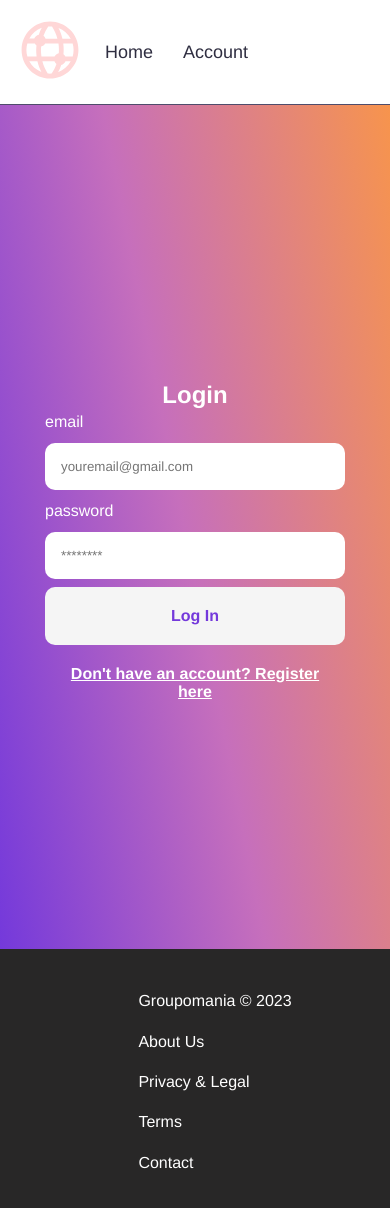
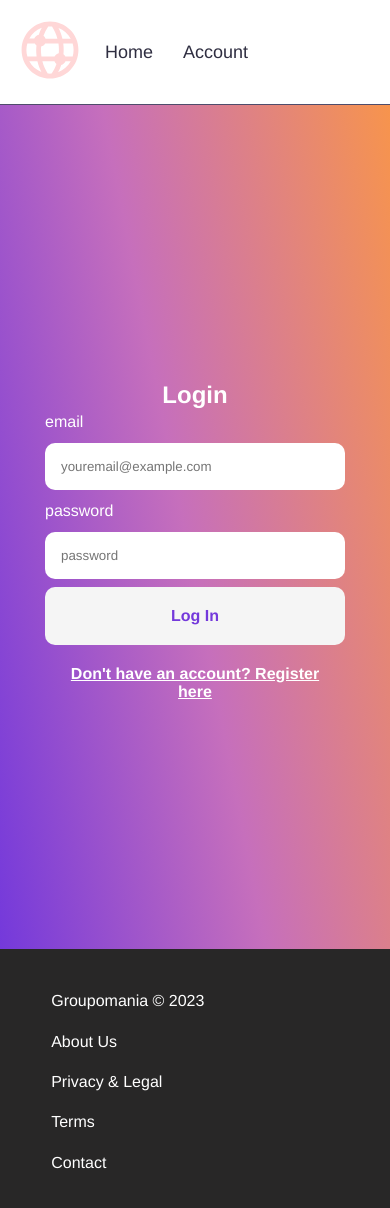
Before and after one commit to kris-v/kris-v-project-7--react-front-end, a React (Create React App) app: page /login in a window 390 px wide. Shown: the top 1208 px of the page. Built offline with nearby package versions, Linux system fonts and the light colour scheme.

Commit message:
Fixed an error with the login page when user credentials are entered incorrectly.

```diff
--- a/src/Components/Registration/Login.jsx
+++ b/src/Components/Registration/Login.jsx
@@ -1,5 +1,5 @@
-import React, { useState, useEffect } from 'react'
-import { Redirect, useHistory, useLocation } from 'react-router-dom'
+import React, { useState } from 'react'
+import { useHistory, useLocation } from 'react-router-dom'
 import '../../Styles/Auth.css'
 
 let authenticatedStatus = false
@@ -9,11 +9,8 @@ export function Login(props) {
   let history = useHistory()
   const [email, setEmail] = useState('')
   const [pass, setPass] = useState('')
-  const [isAuthenticated, setIsAuthenticated] = useState(false)
   const [error, setError] = useState(false)
   const [errorMessage, setErrorMessage] = useState('')
-  // const [userId, setUserId] = useState('')
-  // const { from } = state || { from: { pathname: '/' } }
 
   let userToken = ''
   let userId = ''
@@ -37,13 +34,15 @@ export function Login(props) {
     })
       .then((res) => res.json())
       .then((res) => {
-        if (res.message === 'User not found') {
+        if (res.message === 'User not found' || userId === undefined) {
           setError(true)
           setErrorMessage(res.message)
+          return null
         }
         if (res.message === 'Incorrect password') {
           setError(true)
           setErrorMessage(res.message)
+          return null
         }
         console.log(res)
         console.log(res.user_id)
@@ -53,8 +52,6 @@ export function Login(props) {
         authenticatedStatus = true
         console.log({ authStatus: authenticatedStatus })
         responseMessage = res.message
-        setIsAuthenticated(true)
-        // setUserId(res.user_id)
         console.log({ userId: userId }, userToken)
         console.log(history)
         console.log(location)
@@ -66,28 +63,12 @@ export function Login(props) {
       })
       .then(() => {
         if (userToken) {
-          // setIsAuthenticated(true)
           console.log(authenticatedStatus)
           console.log(responseMessage)
           history.push('/')
-          // console.log(state)
-          // return <Redirect to={state.from.pathname} />
         }
       })
   }
-
-  // {
-  //   if (res.message === 'Login successful') {
-  //     console.log(res)
-  //     setUserId(res.user_id)
-  //     localStorage.setItem('userId', `${userId}`)
-  //     console.log({ userId: userId })
-  //     window.location.assign('http://localhost:3002/api/posts')
-  //   } else {
-  //     console.log(res.message)
-  //   }
-  //   // userId = res.user_id
-  // }
 
   return (
     <div className="auth-form-container">
@@ -99,7 +80,7 @@ export function Login(props) {
           value={email}
           onChange={(e) => setEmail(e.target.value)}
           type="email"
-          placeholder="youremail@gmail.com"
+          placeholder="youremail@example.com"
           id="email"
           name="email"
         ></input>
@@ -108,7 +89,7 @@ export function Login(props) {
           value={pass}
           onChange={(e) => setPass(e.target.value)}
           type="password"
-          placeholder="********"
+          placeholder="password"
           id="password"
           name="password"
         ></input>
--- a/src/Components/Registration/Register.jsx
+++ b/src/Components/Registration/Register.jsx
@@ -1,5 +1,4 @@
 import React, { useState } from 'react'
-import { Link } from 'react-router-dom'
 import '../../Styles/Auth.css'
 
 export const Register = (props) => {
@@ -28,7 +27,6 @@ export const Register = (props) => {
       }),
     })
       .then((res) => res.json())
-      // .then((res) => console.log(res))
       .then((res) => {
         if (res.message !== 'Username or email already exists') {
           setEmail('')
@@ -40,6 +38,7 @@ export const Register = (props) => {
           setError(true)
           setErrorMessage(res.message)
           console.log(res)
+          return null
         }
       })
   }
@@ -55,14 +54,14 @@ export const Register = (props) => {
           onChange={(e) => setName(e.target.value)}
           name="name"
           id="name"
-          placeholder="Full name"
+          placeholder="Your name"
         ></input>
         <label htmlFor="email">email</label>
         <input
           value={email}
           onChange={(e) => setEmail(e.target.value)}
           type="email"
-          placeholder="youremail@gmail.com"
+          placeholder="youremail@example.com"
           id="email"
           name="email"
         ></input>
@@ -71,7 +70,7 @@ export const Register = (props) => {
           value={pass}
           onChange={(e) => setPass(e.target.value)}
           type="password"
-          placeholder="********"
+          placeholder="password"
           id="password"
           name="password"
         ></input>
--- a/src/Pages/Account/index.jsx
+++ b/src/Pages/Account/index.jsx
@@ -1,4 +1,3 @@
-import { useParams } from 'react-router-dom'
 import { Link } from 'react-router-dom'
 import { useHistory } from 'react-router-dom'
 import styled from 'styled-components'
@@ -31,7 +30,6 @@ const ButtonsWrapper = styled.div`
 function Account() {
   const userId = localStorage.getItem('userId')
   const history = useHistory()
-  // const { user_id } = useParams
 
   const deleteAccount = () => {
     fetch(`http://localhost:3000/api/users/${userId}`, {
--- a/src/Pages/Home/index.jsx
+++ b/src/Pages/Home/index.jsx
@@ -1,4 +1,4 @@
-import React, { useState, useEffect } from 'react'
+import React from 'react'
 import styled from 'styled-components'
 import { StyledLink } from '../../Styles/Atoms'
 import '../../Styles/Home.css'
@@ -36,7 +36,6 @@ const ButtonsWrapper = styled.div`
 `
 
 function Home() {
-  const [isDataLoading, setDataLoading] = useState(false)
   const jwt = localStorage.getItem('userToken')
   const userName = localStorage.getItem('userName')
 
--- a/src/Pages/OnePost/index.jsx
+++ b/src/Pages/OnePost/index.jsx
@@ -93,7 +93,7 @@ function OnePost() {
         )
         const data = await response.json()
         setSinglePostData(data)
-        console.log(singlePostData)
+        // console.log(singlePostData)
         usersRead = data[0].users_read
         if (!usersRead.includes(userId)) {
           usersRead.push(userId)
@@ -116,7 +116,7 @@ function OnePost() {
       }
     }
     fetchPosts()
-  }, [])
+  }, [jwt, post_id, userId])
 
   if (!singlePostData[0]) {
     return (
@@ -149,7 +149,6 @@ function OnePost() {
             </StyledLink>
           )}
         </ButtonsWrapper>
-        {/* <img src={singlePostData[0].image_url} alt="GIF" /> */}
       </MainWrapper>
     )
   }
--- a/src/Pages/Posts/index.jsx
+++ b/src/Pages/Posts/index.jsx
@@ -101,7 +101,7 @@ function PostsListView() {
       }
     }
     fetchPosts()
-  }, [])
+  }, [error, jwt])
 
   if (postsData.length === undefined) {
     return (
@@ -147,7 +147,6 @@ function PostsListView() {
                 key={`${post.post_id}`}
                 onClick={() => addIdToUsersReadArray(userId)}
               >
-                {/* {post.users_read.includes(userId) ? null : <span>New</span>} */}
                 <Card
                   title={post.title}
                   seen={
--- a/src/Pages/Upload/index.jsx
+++ b/src/Pages/Upload/index.jsx
@@ -37,7 +37,6 @@ function Upload() {
   const userId = localStorage.getItem('userId')
   const userName = localStorage.getItem('userName')
   const [postContent, setPostContent] = useState('')
-  const [error, setError] = useState(false)
   const [errorMessage, setErrorMessage] = useState('')
   let history = useHistory()
 
@@ -65,8 +64,8 @@ function Upload() {
           console.log(data.message)
           history.push('posts')
         } else {
-          setError(true)
           setErrorMessage(data.message)
+          console.log(errorMessage)
         }
       })
   }
--- a/src/Styles/Atoms.jsx
+++ b/src/Styles/Atoms.jsx
@@ -17,6 +17,7 @@ export const Loader = styled.div`
   border: 6px solid ${colors.primary};
   border-bottom-color: transparent;
   border-radius: 22px;
+  margin-top: 7rem;
   animation: ${rotate} 1s infinite linear;
   height: 0;
   width: 0;
--- a/src/Styles/Footer.css
+++ b/src/Styles/Footer.css
@@ -29,5 +29,11 @@ li {
 @media screen and (max-width: 600px) {
   ul {
     flex-direction: column;
+    text-align: left;
+  }
+  footer {
+    align-items: flex-start;
+    margin-left: 0;
+    padding-left: 0;
   }
 }
```
